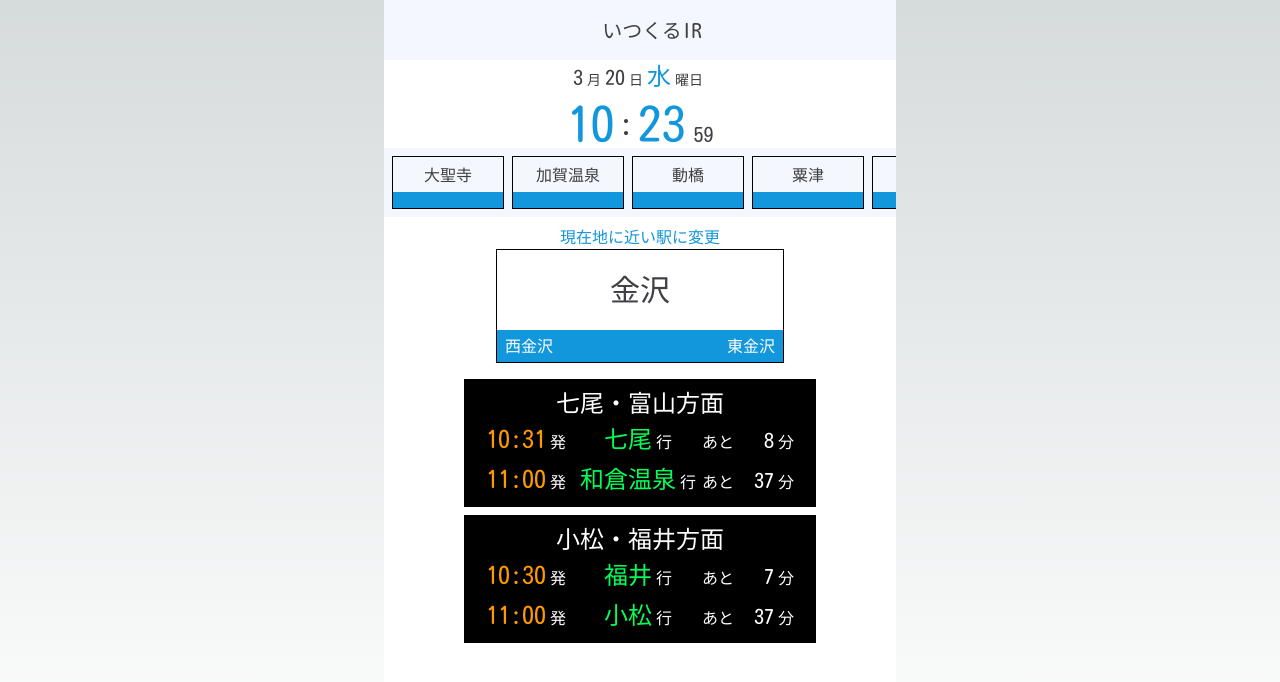
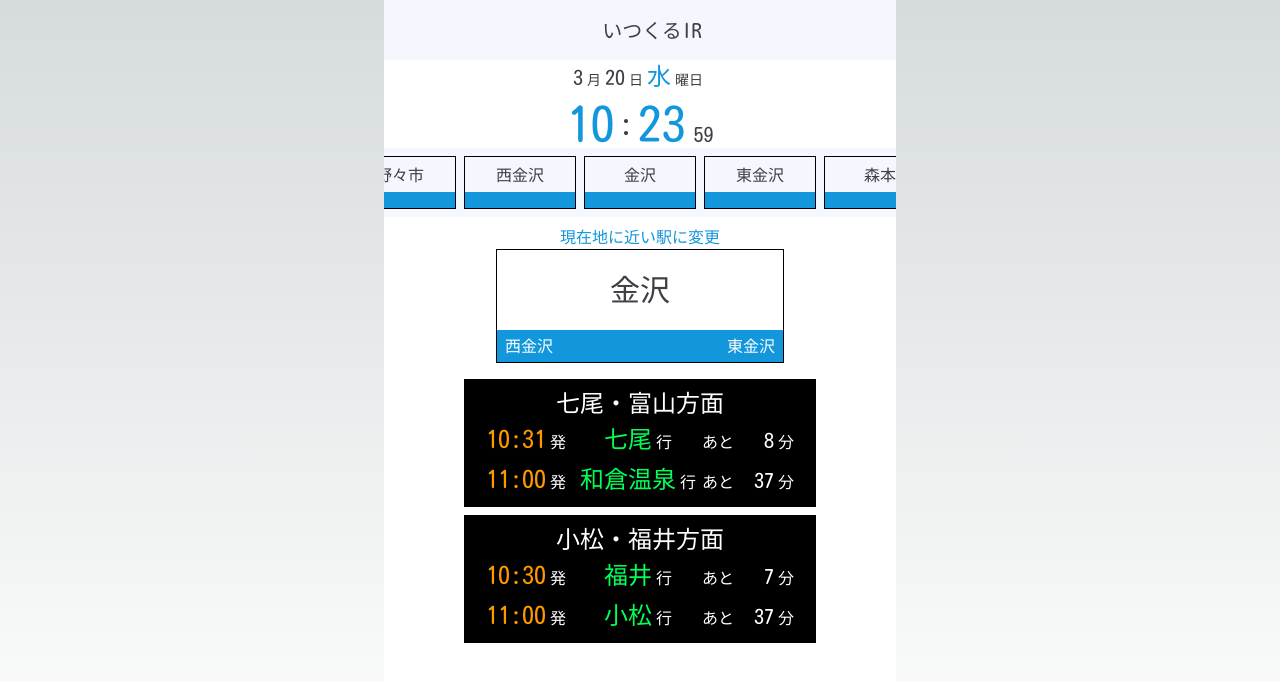
Before and after one commit to webarata3/itsukuru-ir, a Next.js app: page / in a window 1280 px wide. Shown: the top 682 px of the page. Built offline with nearby package versions, Linux system fonts and the light colour scheme.

Commit message:
金沢を中心に

```diff
--- a/src/components/all_stations.tsx
+++ b/src/components/all_stations.tsx
@@ -1,3 +1,4 @@
+import React from 'react';
 import { Station } from './type';
 
 type Props = {
@@ -6,22 +7,35 @@ type Props = {
 };
 
 const AllStations = ({ stations, changeStationId }: Props) => {
+  const ref = React.createRef<HTMLAnchorElement>();
+  const scrollToBottomOfList = React.useCallback(() => {
+    ref!.current!.scrollIntoView({
+      behavior: 'instant',
+      inline: 'center',
+    });
+  }, [ref]);
+
+  React.useEffect(() => {
+    scrollToBottomOfList();
+  }, []);
+
   return (
     <section className="overflow-x-scroll overflow-y-hidden mb-2 p-2 bg-header">
-      <ul className="flex gap-x-2">
+      <div className="flex gap-x-2">
         {stations
           .filter(station => station.ir)
           .map(station => (
-            <li
+            <a
               className="grid min-w-28 grid-rows-[2.2rem_1rem] border-[1px] border-black"
               key={station.stationId}
               onClick={() => changeStationId(station.stationId)}
+              ref={station.stationId === 16 ? ref : null}
             >
               <span className="place-self-center">{station.stationName}</span>
               <span className="bg-main"></span>
-            </li>
+            </a>
           ))}
-      </ul>
+      </div>
     </section>
   );
 };
--- a/src/components/station_util.ts
+++ b/src/components/station_util.ts
@@ -26,7 +26,7 @@ const canOperateTrain = (
   stationId: number,
   nationalHolidays: string[],
 ): boolean => {
-  const day = parseInt(date.split('-')[2]);
+  const day = isoDateToDate(date).getDay();
   const isNationalHoliday = nationalHolidays.includes(date);
   return canOperate(day, suspendedType, stationId, isNationalHoliday);
 };
@@ -66,6 +66,11 @@ const dateToIsoDate = (date: Date): string =>
 const dateToIsoTime = (date: Date): string =>
   `${String(date.getHours()).padStart(2, '0')}:${String(date.getMinutes()).padStart(2, '0')}`;
 
+const isoDateToDate = (date: string): Date => {
+  const splitDate = date.split('-');
+  return new Date(parseInt(splitDate[0]), parseInt(splitDate[1]) - 1, parseInt(splitDate[2]));
+};
+
 const searchStation = (stationId: number, stations: Station[]): Station | null => {
   const findStations = stations.filter(station => station.stationId === stationId);
   if (findStations.length !== 1) return null;
```
Also changed, not shown: 1 other file (tests, documents, lock files or other folders).
